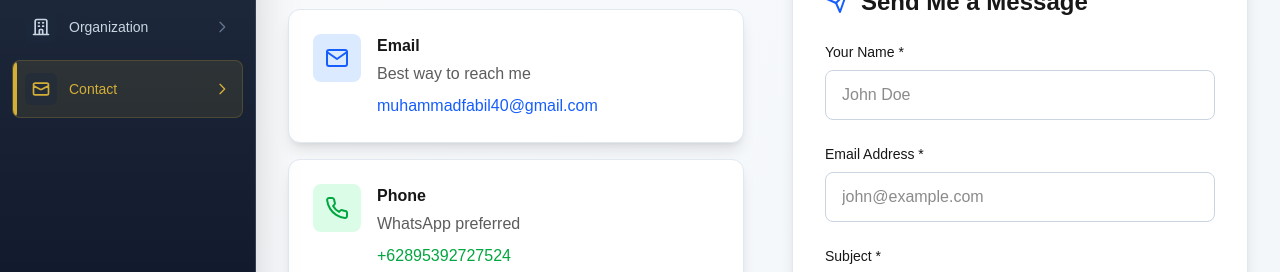
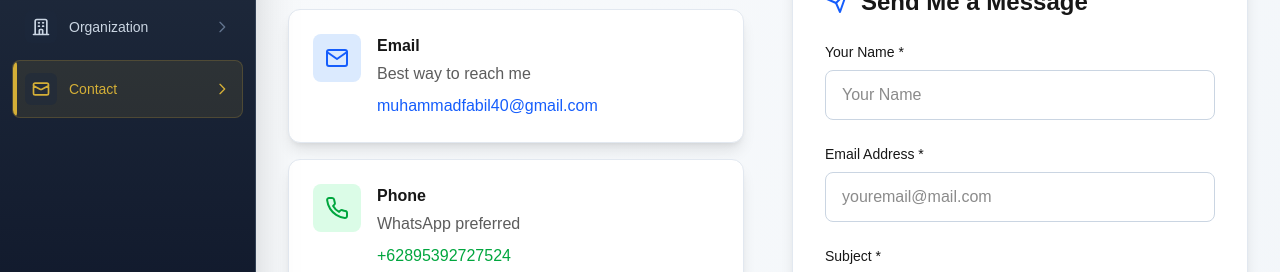
Before and after one commit to muhammadfabil/muhammad-fabil-profile, a Next.js app: page /contact in a window 1280 px wide. Shown: the part 439-711 px from the top of the page. Built offline with nearby package versions, Linux system fonts and the light colour scheme.

Commit message:
Update page.tsx

```diff
--- a/src/app/contact/page.tsx
+++ b/src/app/contact/page.tsx
@@ -219,7 +219,7 @@ const ContactPage = () => {
                   name="name"
                   required
                   className="w-full px-4 py-3 border border-slate-300 dark:border-slate-600 rounded-lg bg-white dark:bg-slate-700 text-foreground placeholder-foreground/50 focus:ring-2 focus:ring-blue-500 focus:border-transparent transition-all"
-                  placeholder="John Doe"
+                  placeholder="Your Name"
                 />
               </div>
 
@@ -234,7 +234,7 @@ const ContactPage = () => {
                   name="email"
                   required
                   className="w-full px-4 py-3 border border-slate-300 dark:border-slate-600 rounded-lg bg-white dark:bg-slate-700 text-foreground placeholder-foreground/50 focus:ring-2 focus:ring-blue-500 focus:border-transparent transition-all"
-                  placeholder="john@example.com"
+                  placeholder="youremail@mail.com"
                 />
               </div>
 
```
